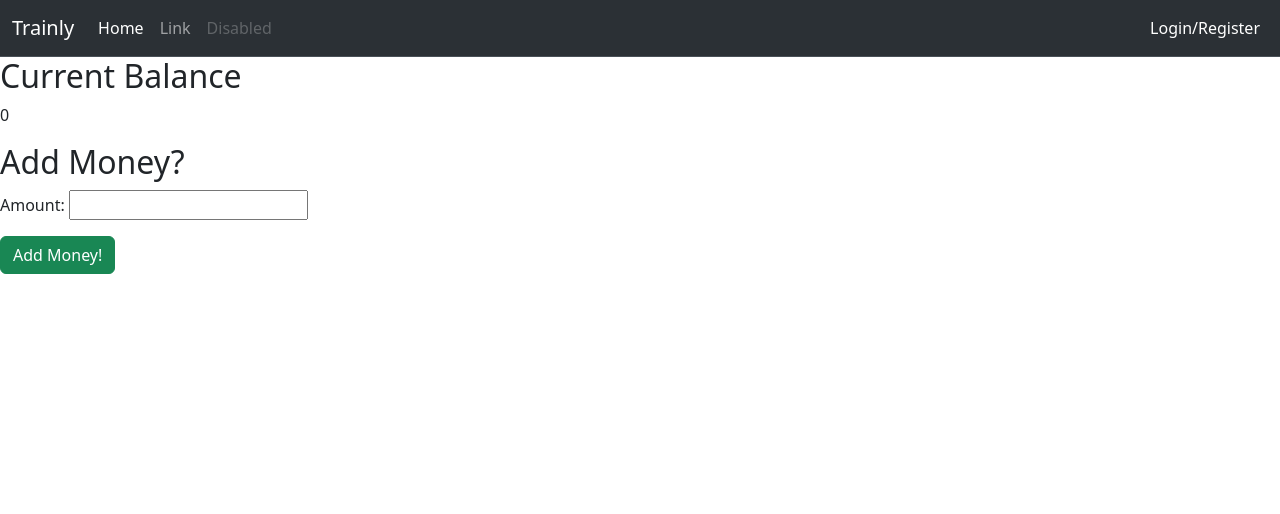
After one commit to Suvid-Singhal/DVM-R2-Task, a Django app: page /wallet/ in a window 1280 px wide. The commit adds this page. Shown: the top 514 px of the page. Run offline with Django 4.2, Linux system fonts and the light colour scheme; the visitor is signed in with stand-in values (Sample User, id 1).

Commit message:
Added Wallet Feature

```diff
--- a/trainly/app/admin.py
+++ b/trainly/app/admin.py
@@ -7,7 +7,7 @@ from .models import CustomUser, Train, TrainStops, TrainSeats, UserJourneys, Jou
 class CustomUserAdmin(UserAdmin):
     list_display = ('username', 'name', 'email', 'is_staff', 'is_superuser')
     fieldsets = (
-        (None, {'fields': ('username', 'email', 'password', )}),
+        (None, {'fields': ('username', 'email', 'password', 'wallet' ,)}),
         ('Personal info', {'fields': ('name',)}),
         ('Permissions', {'fields': ('is_active', 'is_staff', 'is_superuser',
                                         'groups', 'user_permissions')}),
@@ -16,10 +16,10 @@ class CustomUserAdmin(UserAdmin):
     add_fieldsets = (
         (None, {
             'classes': ('wide', ),
-            'fields': ('username','name','email', 'password1', 'password2', 'is_staff', 'is_superuser'),
+            'fields': ('username','name','email', 'password1', 'password2', 'is_staff', 'is_superuser', 'wallet'),
         }),
     )
-    list_display = ['username', 'email', 'name', 'is_staff', 'is_superuser']
+    list_display = ['username', 'email', 'name', 'is_staff', 'is_superuser', 'wallet']
 
 admin.site.register(CustomUser, CustomUserAdmin)
 admin.site.register(Train)
--- a/trainly/app/forms.py
+++ b/trainly/app/forms.py
@@ -20,3 +20,6 @@ class SearchTrainForm(forms.Form):
     date=forms.DateField(widget = forms.SelectDateWidget())
     seats=forms.IntegerField(min_value=1)
     class_type=forms.ModelChoiceField(queryset=models.TrainSeats.objects.values_list('class_type',flat=True).distinct(),widget=forms.Select(attrs={'class': 'form-control'}),empty_label="Select Station",to_field_name="class_type")
+
+class WalletForm(forms.Form):
+    amount=forms.IntegerField(min_value=1)
--- /dev/null
+++ b/trainly/app/templates/wallet.html
@@ -0,0 +1,11 @@
+{% extends "base.html" %}
+{% block body %}
+    <h2>Current Balance</h2>
+    <p>{{balance}}</p>
+    <h2>Add Money?</h2>
+    <form action="../wallet/" method="post">
+        {% csrf_token %}
+        {{ form.as_p }}
+        <input type="submit" name="add_money" value="Add Money!" class="btn btn-success" />
+    </form>
+{% endblock %}
--- a/trainly/app/urls.py
+++ b/trainly/app/urls.py
@@ -9,4 +9,5 @@ urlpatterns = [
     path("logout/", views.user_logout,name='user_logout'),
     path("search_trains/", views.search_trains,name='search_trains'),
     path("book_tickets/", views.book_tickets,name='book_tickets'),
+    path("wallet/", views.wallet,name='wallet'),
 ]
--- a/trainly/app/views.py
+++ b/trainly/app/views.py
@@ -72,7 +72,7 @@ def search_trains(request):
             print(trains)
             results=[]
             for i in trains:
-                results.append({'number':i,'start':models.TrainStops.objects.filter(number_id=int(i),stop=from_station).values()[0]['arrival'],'end':models.TrainStops.objects.filter(number_id=int(i),stop=to_station).values()[0]['arrival']})
+                results.append({'number':i,'start':models.TrainStops.objects.filter(number_id=int(i),stop=from_station).values()[0]['arrival'],'end':models.TrainStops.objects.filter(number_id=int(i),stop=to_station).values()[0]['arrival'],'fare':models.TrainSeats.objects.filter(number_id=int(i),class_type=class_type).values()[0]['fare'],'tickets':seats,'class_type':class_type})
             print(results)
             return render(request,'search_trains.html',{'form':form,'trains':results})
     #print(models.TrainStops.objects.values_list('start_stop').distinct())
@@ -80,5 +80,26 @@ def search_trains(request):
     return render(request,'search_trains.html',{'form':form})
 
 def book_tickets(request):
+    if request.method=='POST':
+        number=request.POST['number']
+        seats=request.POST['seats']
+        class_type=request.POST['class_type']
+        fare=request.POST['fare']
+        print("ok",number,seats,class_type,fare)
+        if float(fare)>request.user.wallet:
+            return HttpResponse("Insufficient Funds!")
+        return HttpResponse("Ticket(s) Booked!")
+    return redirect('home')
 
-    return
+def wallet(request):
+    balance=request.user.wallet
+    if request.method=="POST":
+        form=WalletForm(request.POST)
+        if form.is_valid():
+            amount=request.POST['amount']
+            old_balance=models.CustomUser.objects.get(username=request.user.username)
+            old_balance.wallet=balance+float(amount)
+            old_balance.save()
+            return redirect('wallet')
+    form=WalletForm()
+    return render(request,'wallet.html',{"balance":balance,'form':form})
```
Also changed, not shown: trainly/app/templates/search_trains.html (+5 -2 lines), 1 other file.
